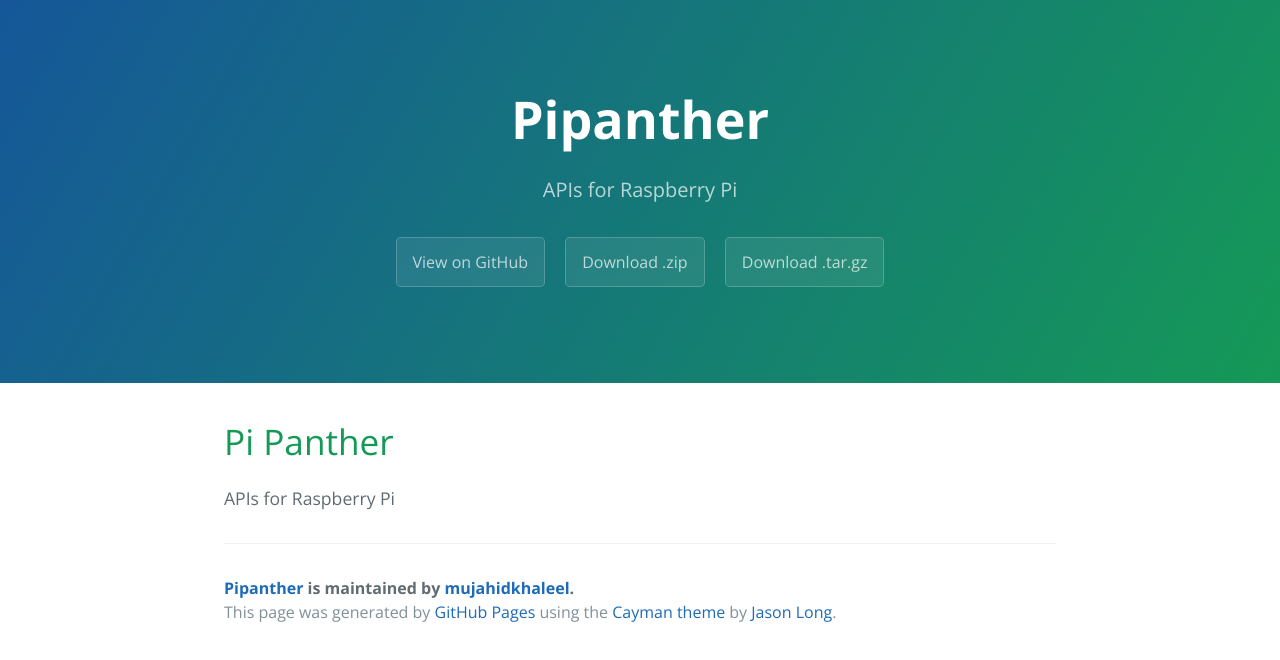
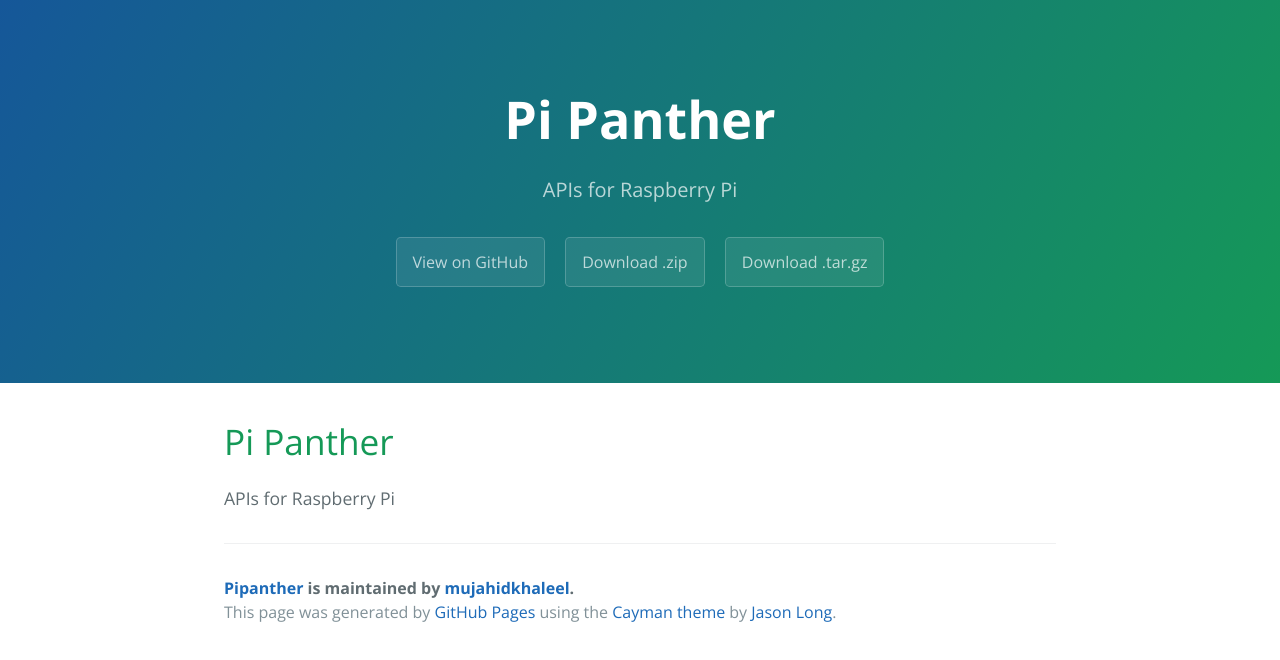
Before and after one commit to mujahidk/pipanther, a plain HTML site: page index.html in a window 1280 px wide. Drawn offline with nearby package versions, Linux system fonts and the light colour scheme.

Commit message:
Update index.html
Update name from Pipanther to Pi Panther

```diff
--- a/index.html
+++ b/index.html
@@ -2,7 +2,7 @@
 <html lang="en-us">
   <head>
     <meta charset="UTF-8">
-    <title>Pipanther by mujahidkhaleel</title>
+    <title>Pi Panther by mujahidkhaleel</title>
     <meta name="viewport" content="width=device-width, initial-scale=1">
     <link rel="stylesheet" type="text/css" href="stylesheets/normalize.css" media="screen">
     <link href='https://fonts.googleapis.com/css?family=Open+Sans:400,700' rel='stylesheet' type='text/css'>
@@ -11,7 +11,7 @@
   </head>
   <body>
     <section class="page-header">
-      <h1 class="project-name">Pipanther</h1>
+      <h1 class="project-name">Pi Panther</h1>
       <h2 class="project-tagline">APIs for Raspberry Pi</h2>
       <a href="https://github.com/mujahidkhaleel/pipanther" class="btn">View on GitHub</a>
       <a href="https://github.com/mujahidkhaleel/pipanther/zipball/master" class="btn">Download .zip</a>
```
